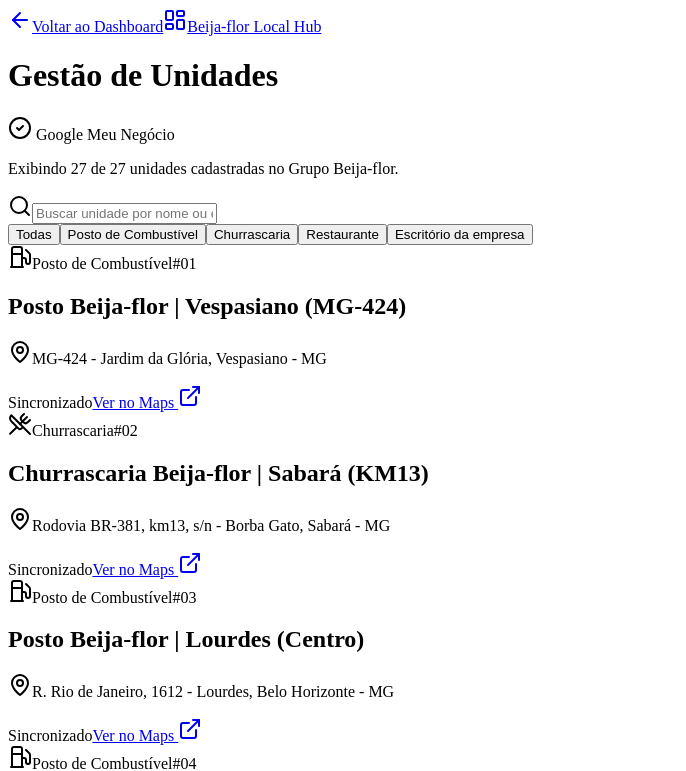
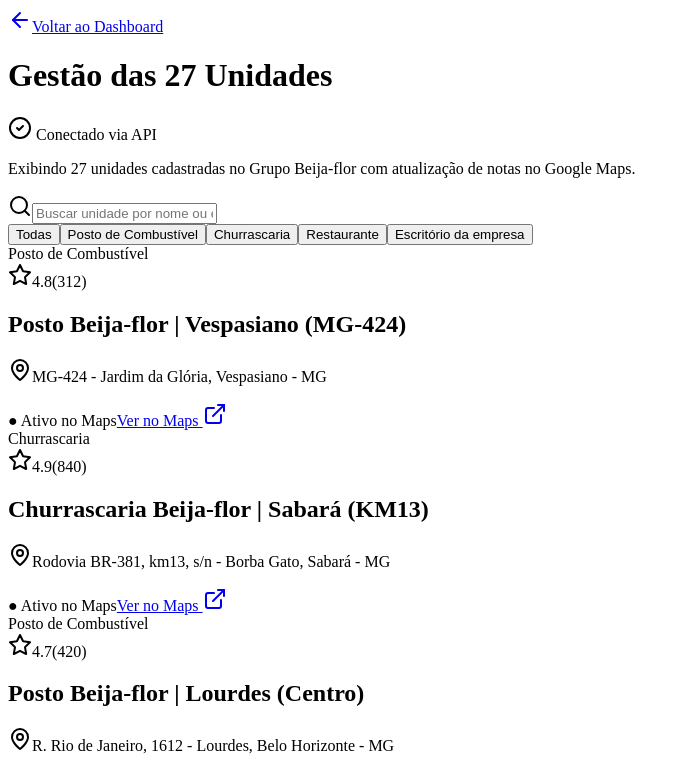
Before and after one commit to camilafvsa-a11y/beijaflor-local-hub, a Next.js app: page /unidades in a window 1280 px wide. Shown: the top 771 px of the page, without its empty margins (0-686 px from the left). Built offline with nearby package versions, Linux system fonts and the light colour scheme.

Commit message:
Update page.tsx

```diff
--- a/src/app/unidades/page.tsx
+++ b/src/app/unidades/page.tsx
@@ -3,16 +3,7 @@
 import React, { useState } from 'react';
 import Link from 'next/link';
 import {
-  MapPin,
-  Search,
-  Fuel,
-  UtensilsCrossed,
-  Building2,
-  CheckCircle2,
-  ExternalLink,
-  Store,
-  ArrowLeft,
-  LayoutDashboard
+  MapPin, Search, Fuel, UtensilsCrossed, Building2, CheckCircle2, ExternalLink, Store, ArrowLeft, Star
 } from 'lucide-react';
 
 interface Location {
@@ -20,36 +11,38 @@
   title: string;
   address: string;
   category: string;
+  rating: number;
+  reviewsCount: number;
 }
 
 const locations: Location[] = [
-  { id: "1", title: "Posto Beija-flor | Vespasiano (MG-424)", address: "MG-424 - Jardim da Glória, Vespasiano - MG", category: "Posto de Combustível" },
-  { id: "2", title: "Churrascaria Beija-flor | Sabará (KM13)", address: "Rodovia BR-381, km13, s/n - Borba Gato, Sabará - MG", category: "Churrascaria" },
-  { id: "3", title: "Posto Beija-flor | Lourdes (Centro)", address: "R. Rio de Janeiro, 1612 - Lourdes, Belo Horizonte - MG", category: "Posto de Combustível" },
-  { id: "4", title: "Posto Beija-flor | Jardim Vitória", address: "Anel Rodoviário Celso Mello Azevedo, s.n. - Jardim Vitória, Belo Horizonte - MG", category: "Posto de Combustível" },
-  { id: "5", title: "Posto Beija-flor | Morro Alto", address: "Avenida Existente, 1301 - Morro Alto, Vespasiano - MG", category: "Posto de Combustível" },
-  { id: "6", title: "Posto Beija-flor | Igarapé", address: "BR-381, KM 513 - Igarapé - MG", category: "Posto de Combustível" },
-  { id: "7", title: "Churrascaria Beija-flor | Nova União", address: "BR 381, km 409 - Nova União - MG", category: "Churrascaria" },
-  { id: "8", title: "Churrascaria Beija-flor | Jardim Vitória", address: "Anel Rodoviário Celso Mello Azevedo, 28500 - Jardim Vitória, Belo Horizonte - MG", category: "Churrascaria" },
-  { id: "9", title: "Churrascaria Beija-flor | Esmeraldas (BR-040)", address: "Rod. BR-040 - Das Letras, Esmeraldas - MG", category: "Churrascaria" },
-  { id: "10", title: "Posto Beija-flor | Sabará (KM13)", address: "BR-381, KM 13, S/N - Borba Gato, Sabará - MG", category: "Posto de Combustível" },
-  { id: "11", title: "Posto Shell | Sete Lagoas", address: "Avenida Marechal Castelo Branco - Universitário, Sete Lagoas - MG", category: "Posto de Combustível" },
-  { id: "12", title: "Churrascaria Beija-flor | Jardim Teresópolis", address: "BR 381, Km 486 - Jardim Teresópolis, Betim - MG", category: "Churrascaria" },
-  { id: "13", title: "Posto Beija-flor | Esmeraldas (BR-040)", address: "BR-040 - Das Letras, Esmeraldas - MG", category: "Posto de Combustível" },
-  { id: "14", title: "Restaurante Beija-flor | Vespasiano", address: "MG-424 - Jardim da Glória, Vespasiano - MG", category: "Restaurante" },
-  { id: "15", title: "Posto Beija-flor | San Genaro", address: "Avenida Ruth Brandão Azevedo, 379 - San Genaro, Ribeirão das Neves - MG", category: "Posto de Combustível" },
-  { id: "16", title: "Posto Beija-flor | Sete Lagoas", address: "BR-040, Km 468 - Sete Lagoas - MG", category: "Posto de Combustível" },
-  { id: "17", title: "Posto Beija-flor | Nova União", address: "BR 381, km 409 - Nova União - MG", category: "Posto de Combustível" },
-  { id: "18", title: "Churrascaria Beija-flor | Juatuba (Betim)", address: "BR 262, km 3602 - Pingo D'água, Betim - MG", category: "Churrascaria" },
-  { id: "19", title: "Restaurante Beija-flor | Santo Antônio do Amparo", address: "Rodovia Fernão Dias, s/n - km 606, Santo Antônio do Amparo - MG", category: "Restaurante" },
-  { id: "20", title: "Posto Beija-Flor | Canal Barreiro", address: "Av. do Canal, 299 - Átila de Paiva, Belo Horizonte - MG", category: "Posto de Combustível" },
-  { id: "21", title: "Posto Beija-flor | Juatuba (Betim)", address: "BR-262, S/N - KM 3602 - Pingo D'água, Betim - MG", category: "Posto de Combustível" },
-  { id: "22", title: "Posto Beija-flor | Via Expressa (Betim)", address: "Avenida Campo de Ourique, 473 - Dom Bosco, Betim - MG", category: "Posto de Combustível" },
-  { id: "23", title: "Posto Beija-flor | Jardim Teresópolis", address: "BR 381, Km 486 - Jardim Teresópolis, Betim - MG", category: "Posto de Combustível" },
-  { id: "24", title: "Posto Beija-flor | Teresa Cristina (Belo Horizonte)", address: "Av. Teresa Cristina, 5600 - Belo Horizonte - MG", category: "Posto de Combustível" },
-  { id: "25", title: "Posto Beija-flor | Santa Tereza", address: "Rua Mármore, 21 - Santa Tereza, Belo Horizonte - MG", category: "Posto de Combustível" },
-  { id: "26", title: "Grupo Beija-flor (Sede)", address: "Belo Horizonte - MG", category: "Escritório da empresa" },
-  { id: "27", title: "Posto Beija-flor | Santo Antônio do Amparo", address: "Rodovia Fernão Dias, S/N - KM 606, Santo Antônio do Amparo - MG", category: "Posto de Combustível" }
+  { id: "1", title: "Posto Beija-flor | Vespasiano (MG-424)", address: "MG-424 - Jardim da Glória, Vespasiano - MG", category: "Posto de Combustível", rating: 4.8, reviewsCount: 312 },
+  { id: "2", title: "Churrascaria Beija-flor | Sabará (KM13)", address: "Rodovia BR-381, km13, s/n - Borba Gato, Sabará - MG", category: "Churrascaria", rating: 4.9, reviewsCount: 840 },
+  { id: "3", title: "Posto Beija-flor | Lourdes (Centro)", address: "R. Rio de Janeiro, 1612 - Lourdes, Belo Horizonte - MG", category: "Posto de Combustível", rating: 4.7, reviewsCount: 420 },
+  { id: "4", title: "Posto Beija-flor | Jardim Vitória", address: "Anel Rodoviário Celso Mello Azevedo, s.n. - Jardim Vitória, Belo Horizonte - MG", category: "Posto de Combustível", rating: 4.6, reviewsCount: 198 },
+  { id: "5", title: "Posto Beija-flor | Morro Alto", address: "Avenida Existente, 1301 - Morro Alto, Vespasiano - MG", category: "Posto de Combustível", rating: 4.5, reviewsCount: 154 },
+  { id: "6", title: "Posto Beija-flor | Igarapé", address: "BR-381, KM 513 - Igarapé - MG", category: "Posto de Combustível", rating: 4.8, reviewsCount: 280 },
+  { id: "7", title: "Churrascaria Beija-flor | Nova União", address: "BR 381, km 409 - Nova União - MG", category: "Churrascaria", rating: 4.7, reviewsCount: 310 },
+  { id: "8", title: "Churrascaria Beija-flor | Jardim Vitória", address: "Anel Rodoviário Celso Mello Azevedo, 28500 - Jardim Vitória, Belo Horizonte - MG", category: "Churrascaria", rating: 4.6, reviewsCount: 245 },
+  { id: "9", title: "Churrascaria Beija-flor | Esmeraldas (BR-040)", address: "Rod. BR-040 - Das Letras, Esmeraldas - MG", category: "Churrascaria", rating: 4.8, reviewsCount: 390 },
+  { id: "10", title: "Posto Beija-flor | Sabará (KM13)", address: "BR-381, KM 13, S/N - Borba Gato, Sabará - MG", category: "Posto de Combustível", rating: 4.7, reviewsCount: 210 },
+  { id: "11", title: "Posto Shell | Sete Lagoas", address: "Avenida Marechal Castelo Branco - Universitário, Sete Lagoas - MG", category: "Posto de Combustível", rating: 4.6, reviewsCount: 175 },
+  { id: "12", title: "Churrascaria Beija-flor | Jardim Teresópolis", address: "BR 381, Km 486 - Jardim Teresópolis, Betim - MG", category: "Churrascaria", rating: 4.7, reviewsCount: 290 },
+  { id: "13", title: "Posto Beija-flor | Esmeraldas (BR-040)", address: "BR-040 - Das Letras, Esmeraldas - MG", category: "Posto de Combustível", rating: 4.5, reviewsCount: 160 },
+  { id: "14", title: "Restaurante Beija-flor | Vespasiano", address: "MG-424 - Jardim da Glória, Vespasiano - MG", category: "Restaurante", rating: 4.8, reviewsCount: 520 },
+  { id: "15", title: "Posto Beija-flor | San Genaro", address: "Avenida Ruth Brandão Azevedo, 379 - San Genaro, Ribeirão das Neves - MG", category: "Posto de Combustível", rating: 4.4, reviewsCount: 130 },
+  { id: "16", title: "Posto Beija-flor | Sete Lagoas", address: "BR-040, Km 468 - Sete Lagoas - MG", category: "Posto de Combustível", rating: 4.6, reviewsCount: 215 },
+  { id: "17", title: "Posto Beija-flor | Nova União", address: "BR 381, km 409 - Nova União - MG", category: "Posto de Combustível", rating: 4.7, reviewsCount: 180 },
+  { id: "18", title: "Churrascaria Beija-flor | Juatuba (Betim)", address: "BR 262, km 3602 - Pingo D'água, Betim - MG", category: "Churrascaria", rating: 4.8, reviewsCount: 340 },
+  { id: "19", title: "Restaurante Beija-flor | Santo Antônio do Amparo", address: "Rodovia Fernão Dias, s/n - km 606, Santo Antônio do Amparo - MG", category: "Restaurante", rating: 4.7, reviewsCount: 410 },
+  { id: "20", title: "Posto Beija-Flor | Canal Barreiro", address: "Av. do Canal, 299 - Átila de Paiva, Belo Horizonte - MG", category: "Posto de Combustível", rating: 4.5, reviewsCount: 190 },
+  { id: "21", title: "Posto Beija-flor | Juatuba (Betim)", address: "BR-262, S/N - KM 3602 - Pingo D'água, Betim - MG", category: "Posto de Combustível", rating: 4.6, reviewsCount: 225 },
+  { id: "22", title: "Posto Beija-flor | Via Expressa (Betim)", address: "Avenida Campo de Ourique, 473 - Dom Bosco, Betim - MG", category: "Posto de Combustível", rating: 4.7, reviewsCount: 305 },
+  { id: "23", title: "Posto Beija-flor | Jardim Teresópolis", address: "BR 381, Km 486 - Jardim Teresópolis, Betim - MG", category: "Posto de Combustível", rating: 4.6, reviewsCount: 210 },
+  { id: "24", title: "Posto Beija-flor | Teresa Cristina (Belo Horizonte)", address: "Av. Teresa Cristina, 5600 - Belo Horizonte - MG", category: "Posto de Combustível", rating: 4.7, reviewsCount: 380 },
+  { id: "25", title: "Posto Beija-flor | Santa Tereza", address: "Rua Mármore, 21 - Santa Tereza, Belo Horizonte - MG", category: "Posto de Combustível", rating: 4.8, reviewsCount: 295 },
+  { id: "26", title: "Grupo Beija-flor (Sede)", address: "Belo Horizonte - MG", category: "Escritório da empresa", rating: 5.0, reviewsCount: 45 },
+  { id: "27", title: "Posto Beija-flor | Santo Antônio do Amparo", address: "Rodovia Fernão Dias, S/N - KM 606, Santo Antônio do Amparo - MG", category: "Posto de Combustível", rating: 4.7, reviewsCount: 310 }
 ];
 
 export default function UnidadesPage() {
@@ -65,68 +58,32 @@
     return matchesSearch && matchesCategory;
   });
 
-  const getCategoryIcon = (category: string) => {
-    switch (category) {
-      case 'Posto de Combustível':
-        return <Fuel className="w-4 h-4 text-amber-500" />;
-      case 'Churrascaria':
-      case 'Restaurante':
-        return <UtensilsCrossed className="w-4 h-4 text-orange-500" />;
-      case 'Escritório da empresa':
-        return <Building2 className="w-4 h-4 text-blue-500" />;
-      default:
-        return <Store className="w-4 h-4 text-gray-500" />;
-    }
-  };
-
-  const getCategoryBadgeClass = (category: string) => {
-    switch (category) {
-      case 'Posto de Combustível':
-        return 'bg-amber-50 text-amber-700 border-amber-200';
-      case 'Churrascaria':
-      case 'Restaurante':
-        return 'bg-orange-50 text-orange-700 border-orange-200';
-      case 'Escritório da empresa':
-        return 'bg-blue-50 text-blue-700 border-blue-200';
-      default:
-        return 'bg-gray-50 text-gray-700 border-gray-200';
-    }
-  };
-
   return (
-    <div className="min-h-screen bg-slate-50/50 p-6 md:p-10">
+    <div className="min-h-screen bg-[#f8fafc] p-6 md:p-10 font-sans">
       <div className="max-w-7xl mx-auto space-y-6">
 
-        {/* Navigation Bar / Return Link */}
+        {/* Navigation Bar */}
         <div className="flex items-center justify-between">
           <Link
             href="/"
-            className="inline-flex items-center gap-2 text-sm font-medium text-slate-600 hover:text-slate-900 bg-white px-3.5 py-2 rounded-xl border border-slate-200/80 shadow-sm transition-all hover:shadow-md"
+            className="inline-flex items-center gap-2 text-xs font-semibold text-slate-600 hover:text-slate-900 bg-white px-4 py-2 rounded-xl border border-slate-200/80 shadow-xs transition-all"
           >
-            <ArrowLeft className="w-4 h-4 text-slate-500" />
+            <ArrowLeft className="w-3.5 h-3.5 text-slate-500" />
             Voltar ao Dashboard
-          </Link>
-
-          <Link
-            href="/"
-            className="hidden sm:inline-flex items-center gap-1.5 text-xs font-semibold text-slate-500 hover:text-slate-700"
-          >
-            <LayoutDashboard className="w-3.5 h-3.5" />
-            Beija-flor Local Hub
           </Link>
         </div>
 
-        {/* Top Header */}
-        <div className="flex flex-col md:flex-row md:items-center justify-between gap-4 bg-white p-6 rounded-2xl border border-slate-200/80 shadow-sm">
+        {/* Top Header Minimalista */}
+        <div className="bg-white p-6 rounded-2xl border border-slate-200/80 shadow-xs flex flex-col md:flex-row md:items-center justify-between gap-4">
           <div>
             <div className="flex items-center gap-3">
-              <h1 className="text-2xl font-bold text-slate-900">Gestão de Unidades</h1>
-              <span className="bg-emerald-50 text-emerald-700 text-xs font-semibold px-2.5 py-1 rounded-full border border-emerald-200 flex items-center gap-1">
-                <CheckCircle2 className="w-3.5 h-3.5" /> Google Meu Negócio
+              <h1 className="text-xl font-bold text-slate-900 tracking-tight">Gestão das 27 Unidades</h1>
+              <span className="bg-emerald-50 text-emerald-700 text-[11px] font-bold px-2.5 py-0.5 rounded-full border border-emerald-200/60 flex items-center gap-1">
+                <CheckCircle2 className="w-3 h-3" /> Conectado via API
               </span>
             </div>
-            <p className="text-slate-500 text-sm mt-1">
-              Exibindo <span className="font-semibold text-slate-800">{filteredLocations.length}</span> de <span className="font-semibold text-slate-800">{locations.length}</span> unidades cadastradas no Grupo Beija-flor.
+            <p className="text-slate-500 text-xs mt-1">
+              Exibindo <span className="font-semibold text-slate-800">{filteredLocations.length}</span> unidades cadastradas no Grupo Beija-flor com atualização de notas no Google Maps.
             </p>
           </div>
         </div>
@@ -140,19 +97,19 @@
               placeholder="Buscar unidade por nome ou endereço..."
               value={searchTerm}
               onChange={(e) => setSearchTerm(e.target.value)}
-              className="w-full pl-10 pr-4 py-2.5 bg-white border border-slate-200 rounded-xl text-sm focus:outline-none focus:ring-2 focus:ring-blue-500/20 focus:border-blue-500 transition-all shadow-sm"
+              className="w-full pl-10 pr-4 py-2 bg-white border border-slate-200/80 rounded-xl text-xs focus:outline-none focus:ring-2 focus:ring-slate-900/10 transition-all shadow-xs"
             />
           </div>
 
-          <div className="flex flex-wrap gap-2 w-full md:w-auto">
+          <div className="flex flex-wrap gap-1.5 w-full md:w-auto">
             {categories.map((cat) => (
               <button
                 key={cat}
                 onClick={() => setSelectedCategory(cat)}
-                className={`px-3.5 py-2 rounded-xl text-xs font-medium transition-all ${
+                className={`px-3 py-1.5 rounded-xl text-xs font-semibold transition-all ${
                   selectedCategory === cat
-                    ? 'bg-slate-900 text-white shadow-sm'
-                    : 'bg-white text-slate-600 border border-slate-200 hover:bg-slate-50'
+                    ? 'bg-[#0f4c81] text-white shadow-xs'
+                    : 'bg-white text-slate-600 border border-slate-200/80 hover:bg-slate-50'
                 }`}
               >
                 {cat}
@@ -161,43 +118,47 @@
           </div>
         </div>
 
-        {/* Grid Cards */}
-        <div className="grid grid-cols-1 md:grid-cols-2 lg:grid-cols-3 gap-6">
+        {/* Grid Cards com Nota visível */}
+        <div className="grid grid-cols-1 md:grid-cols-2 lg:grid-cols-3 gap-5">
           {filteredLocations.map((loc) => (
             <div
               key={loc.id}
-              className="bg-white rounded-2xl border border-slate-200/80 p-5 shadow-sm hover:shadow-md transition-all flex flex-col justify-between group"
+              className="bg-white rounded-2xl border border-slate-200/80 p-5 shadow-xs hover:shadow-md transition-all flex flex-col justify-between group"
             >
               <div>
                 <div className="flex items-center justify-between gap-2 mb-3">
-                  <span className={`inline-flex items-center gap-1.5 px-2.5 py-1 rounded-lg text-xs font-semibold border ${getCategoryBadgeClass(loc.category)}`}>
-                    {getCategoryIcon(loc.category)}
+                  <span className="px-2.5 py-0.5 rounded-md text-[11px] font-bold bg-slate-100 text-slate-700">
                     {loc.category}
                   </span>
-                  <span className="text-xs font-mono text-slate-400 font-medium">#{loc.id.padStart(2, '0')}</span>
+
+                  {/* Badge da Nota Média */}
+                  <div className="flex items-center gap-1 bg-amber-50 px-2 py-0.5 rounded-lg border border-amber-200/60">
+                    <Star className="w-3.5 h-3.5 fill-amber-400 text-amber-400" />
+                    <span className="text-xs font-bold text-amber-800">{loc.rating}</span>
+                    <span className="text-[10px] text-amber-600 font-medium">({loc.reviewsCount})</span>
+                  </div>
                 </div>
 
-                <h2 className="text-base font-bold text-slate-800 group-hover:text-blue-600 transition-colors line-clamp-1">
+                <h2 className="text-sm font-bold text-slate-900 group-hover:text-[#0f4c81] transition-colors line-clamp-1">
                   {loc.title}
                 </h2>
 
                 <p className="text-xs text-slate-500 mt-2 flex items-start gap-1.5 leading-relaxed">
-                  <MapPin className="w-4 h-4 text-slate-400 shrink-0 mt-0.5" />
+                  <MapPin className="w-3.5 h-3.5 text-slate-400 shrink-0 mt-0.5" />
                   <span>{loc.address}</span>
                 </p>
               </div>
 
               <div className="mt-5 pt-3 border-t border-slate-100 flex items-center justify-between">
-                <span className="text-[11px] font-medium text-emerald-600 flex items-center gap-1.5 bg-emerald-50/60 px-2 py-0.5 rounded-md">
-                  <span className="w-1.5 h-1.5 rounded-full bg-emerald-500 animate-pulse"></span>
-                  Sincronizado
+                <span className="text-[10px] font-semibold text-emerald-600 flex items-center gap-1 bg-emerald-50 px-2 py-0.5 rounded-md">
+                  ● Ativo no Maps
                 </span>
 
                 <a
                   href={`https://www.google.com/maps/search/?api=1&query=${encodeURIComponent(`${loc.title} ${loc.address}`)}`}
                   target="_blank"
                   rel="noopener noreferrer"
-                  className="text-xs font-medium text-slate-500 hover:text-blue-600 flex items-center gap-1 transition-colors"
+                  className="text-xs font-semibold text-slate-500 hover:text-[#0f4c81] flex items-center gap-1 transition-colors"
                 >
                   Ver no Maps <ExternalLink className="w-3 h-3" />
                 </a>
```
